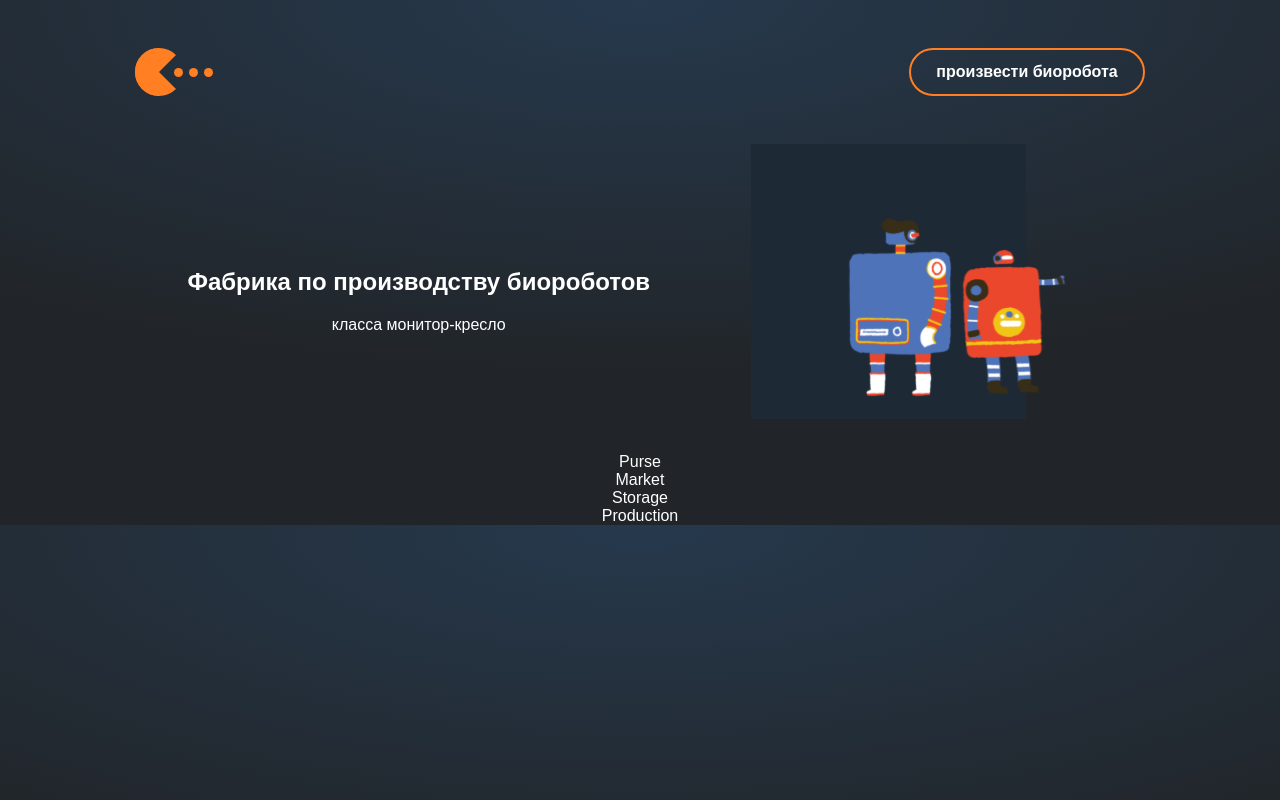
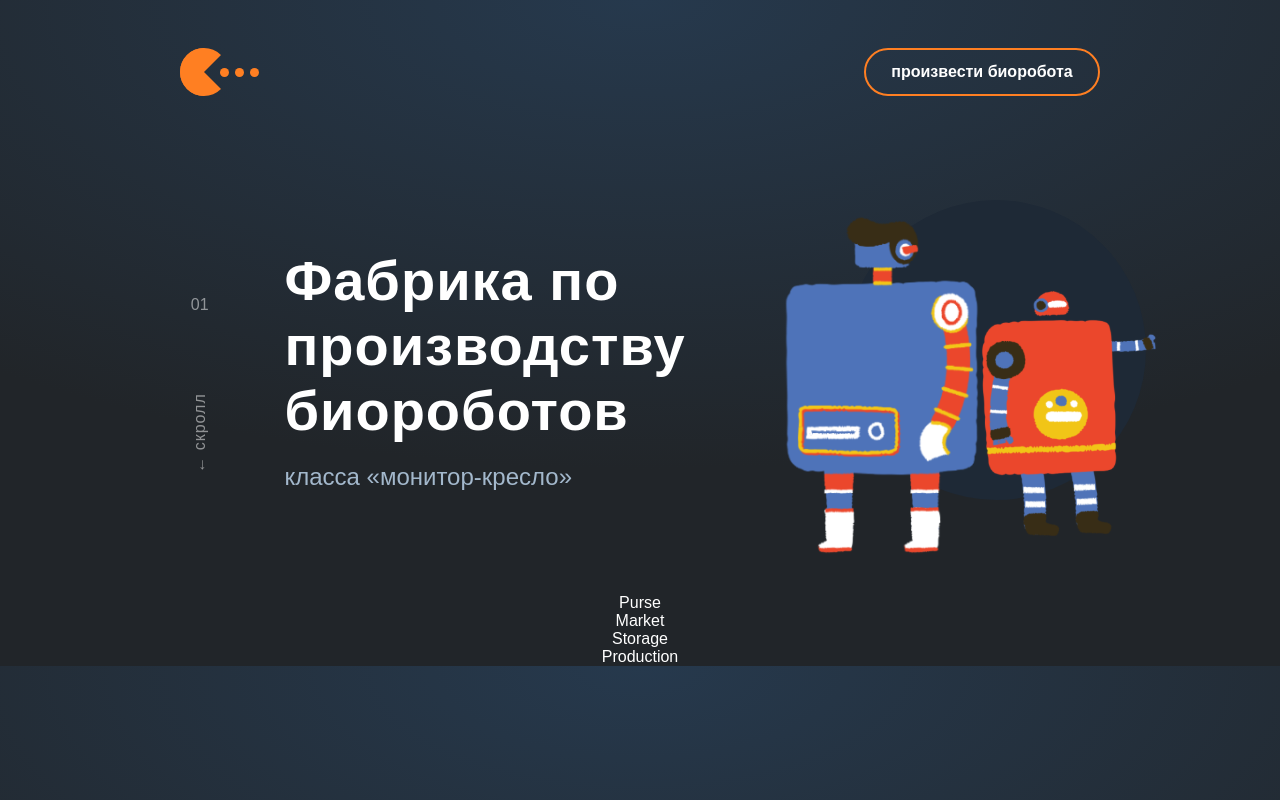
Before and after one commit to sseezov/atw-test, a React (Create React App) app: page / in a window 1280 px wide. Built offline with nearby package versions, Linux system fonts and the light colour scheme.

Commit message:
fabric pre done

```diff
--- a/src/App.scss
+++ b/src/App.scss
@@ -1,7 +1,12 @@
+* {
+  margin: 0;
+  padding: 0;
+}
+
 .App {
   text-align: center;
 }
 
 .container {
-  min-width: 1016px;
+  max-width: 1016px;
 }
--- a/src/components/Fabric.tsx
+++ b/src/components/Fabric.tsx
@@ -6,13 +6,17 @@ import "../styles/Fabric.scss";
 const Fabric = () => {
   return (
     <div className="fabric">
+      <div className="fabricBorder">
+        <p className="first">01</p>
+        <p className="scroll">← скролл</p>
+      </div>
       <div className="farbicLeft">
-        <h2 className="fabricHeader">Фабрика по производству биороботов</h2>
-        <p className="faricSubheader">класса монитор-кресло</p>
+        <h1 className="fabricHeader">Фабрика по производству биороботов</h1>
+        <p className="fabricSubheader">класса «монитор-кресло»</p>
       </div>
       <div className="fabricRight">
+        <img className="leftRobo" src={leftRobo} alt="leftRobo" />
         <div className="ellipseRobo"></div>
-        <img className="leftRobo" src={leftRobo} alt="leftRobo" />
         <img className="rightRobo" src={rightRobo} alt="rightRobo" />
       </div>
     </div>
--- a/src/styles/Fabric.scss
+++ b/src/styles/Fabric.scss
@@ -1,28 +1,60 @@
 .fabric {
   display: grid;
-  grid-template-columns: 60% 30%;
+  grid-template-columns: 10% 40% 40%;
   align-items: center;
+  justify-content: space-around;
+
+  .fabricBorder {
+    opacity: 50%;
+
+    .first {
+      float: top;
+      padding-bottom: 110px;
+    }
+
+    .scroll {
+      transform: rotate(270deg);
+      letter-spacing: 1px;
+    }
+  }
+
+  .fabricHeader {
+    width: 470px;
+    font-size: 56px;
+    font-weight: 600;
+    text-align: left;
+    letter-spacing: 1px;
+  }
+
+  .fabricSubheader {
+    padding-top: 20px;
+    font-size: 24px;
+    color: #a3b8cc;
+    text-align: left;
+  }
 
   .fabricRight {
     display: grid;
-    grid-template-columns: 20% 20% 20%;
+    grid-template-columns: 25% 25% 25%;
 
     .ellipseRobo {
       background-color: #1e2936;
-      width: 275px;
-      height: 275px;
+      width: 300px;
+      height: 300px;
+      border-radius: 50%;
+      z-index: -1;
+      margin-top: 56px;
+      margin-left: 20px;
     }
 
     .leftRobo {
-      width: 176px;
-      height: 309.31px;
+      height: 450px;
     }
 
     .rightRobo {
-      margin-top: 66px;
-      margin-left: 54px;
-      width: 138.35px;
-      height: 195.89px;
+      margin-top: 86px;
+      margin-left: 10px;
+      height: 320px;
       transform: matrix(-1, 0, 0, 1, 0, 0);
     }
   }
```
